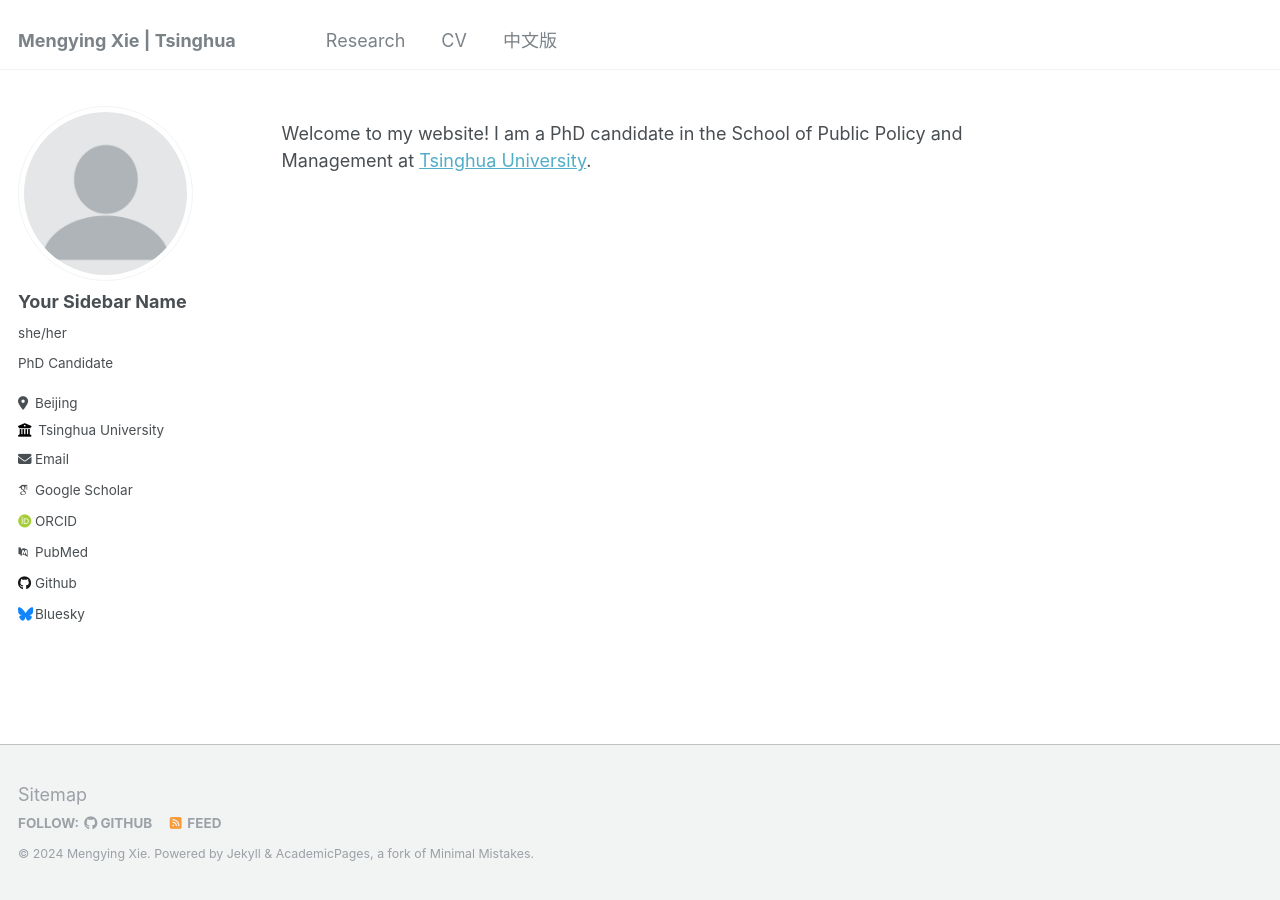
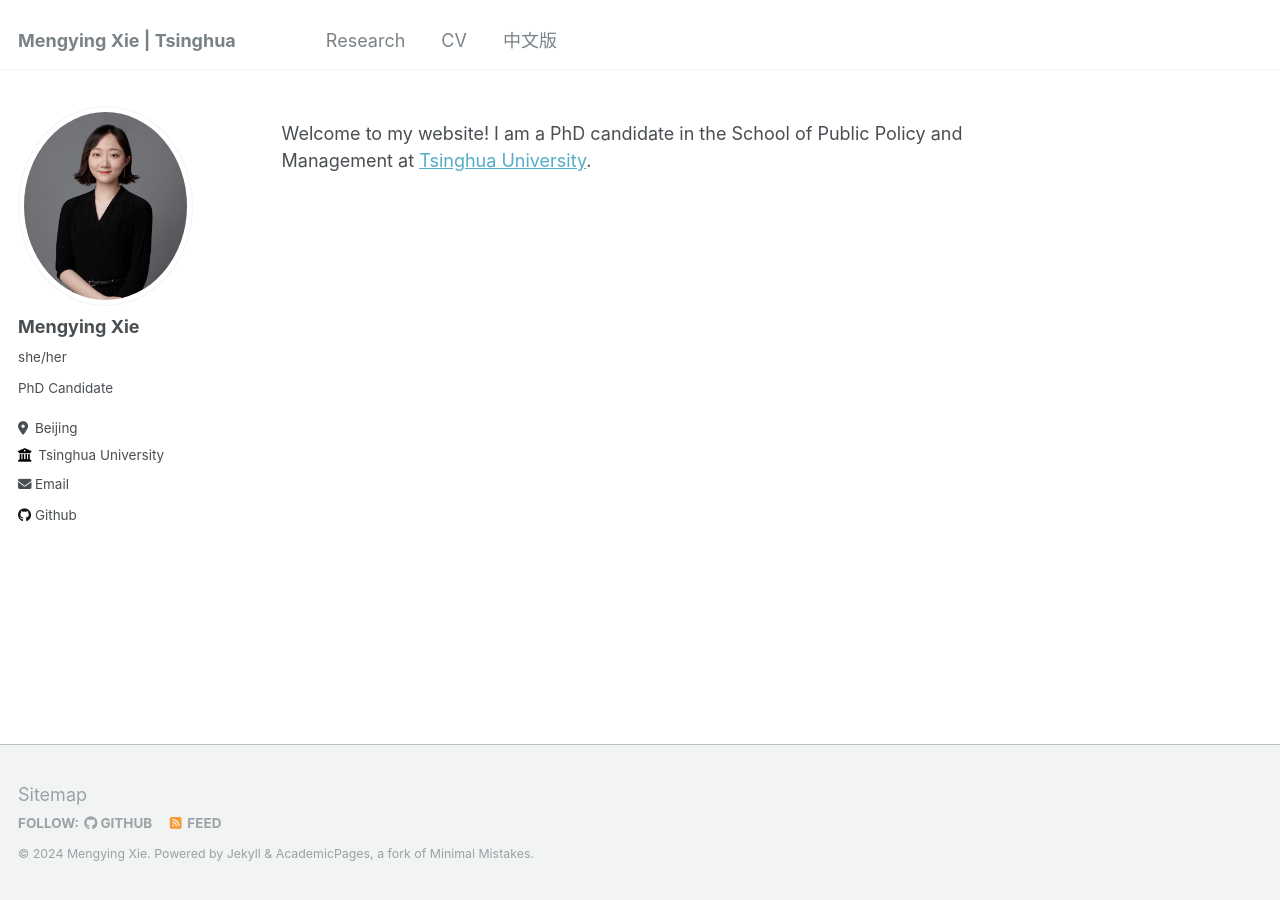
Before and after one commit to xiemythu/xiemythu.github.io, a Jekyll site: the page built from _pages/about.md, in a window 1280 px wide. Built offline with Jekyll 4.4.1, drawn with Linux system fonts in a browser that asks for light colours; some web fonts are replaced.

Commit message:
Update _config.yml

```diff
--- a/_config.yml
+++ b/_config.yml
@@ -21,34 +21,34 @@ repository               : "xiemythu.github.io"
 #               Additional customization can be done by editing /_includes/author-profile.html
 author:
   # Biographic information
-  avatar           : "profile.png"
-  name             : "Your Sidebar Name"
+  avatar           : "mengying.jpg"
+  name             : "Mengying Xie"
   pronouns         : "she/her"
   bio              : "PhD Candidate"
   location         : "Beijing"
   employer         : "Tsinghua University"
   uri              : # URL
-  email            : "none@example.org"
+  email            : "xiemy22@mails.tsinghua.edu.cn"
 
   # Academic websites
   arxiv            : # URL - Update with the correct link to your profile
-  googlescholar    : "https://scholar.google.com/citations?user=PS_CX0AAAAAJ"
+  googlescholar    : #"https://scholar.google.com/citations?user=PS_CX0AAAAAJ"
   impactstory      : # URL
-  orcid            : "http://orcid.org/yourorcidurl"
+  orcid            : #"http://orcid.org/yourorcidurl"
   semantic         : # URL
-  pubmed           : "https://www.ncbi.nlm.nih.gov/pubmed/?term=john+snow"
+  pubmed           : #"https://www.ncbi.nlm.nih.gov/pubmed/?term=john+snow"
   researchgate     : # URL
 
   # Repositories and software development
   bitbucket        : # Username - Update with your username on the site
   codepen          : # Username
   dribbble         : # Username
-  github           : "academicpages"
+  github           : "xiemythu"
   kaggle           : # Username
   stackoverflow    : # User number or user number and name (i.e., use "1" or "1/jeff-atwood")
 
   # Social media
-  bluesky          : "bsky.app" # Replace this with you Bluesky username
+  bluesky          : #"bsky.app" # Replace this with you Bluesky username
   facebook         : # Username
   flickr           : # Username
   foursquare       : # Username
@@ -121,7 +121,7 @@ yandex_site_verification :
 
 # Social Sharing
 twitter:
-  username               : &twitter
+  username               : "xie_mengying"
 facebook:
   username               :
   app_id                 :
```
